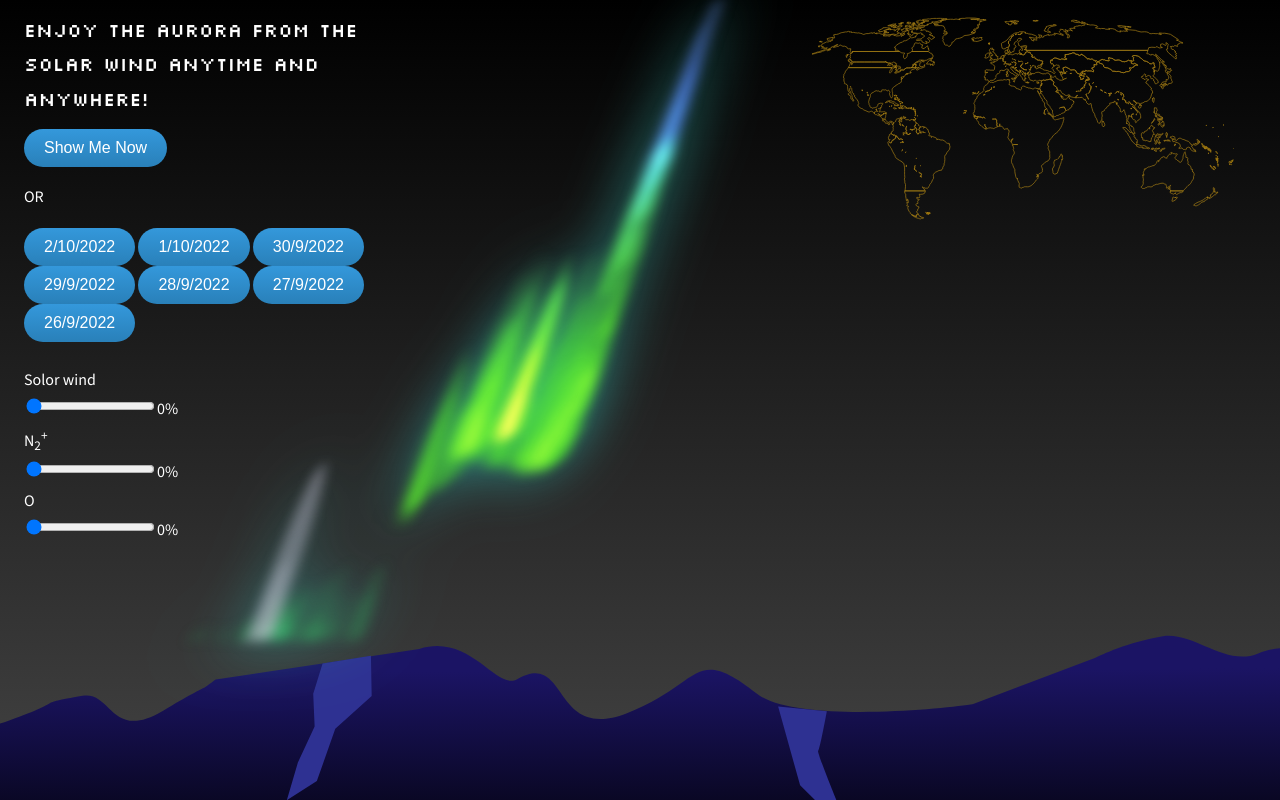
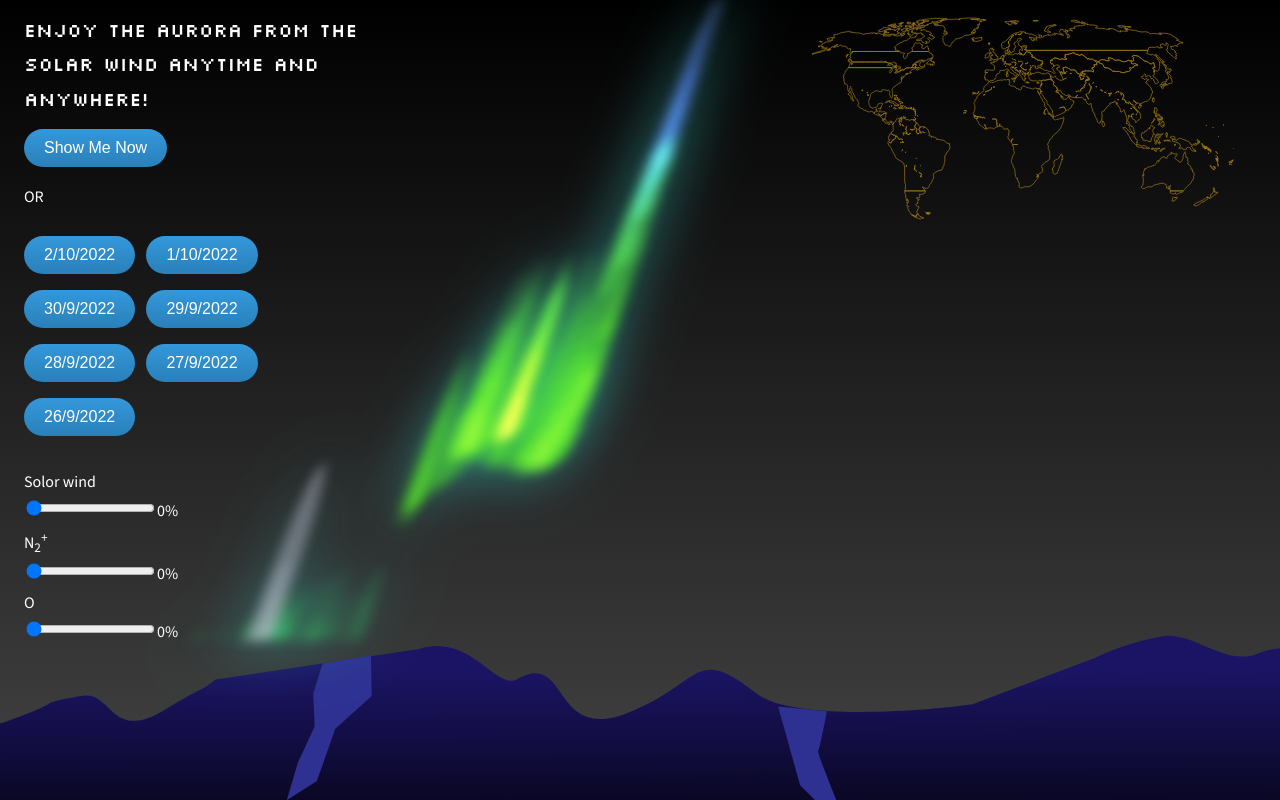
Before and after one commit to hejkeikei/infinity-and-beyond, a PHP site: page / in a window 1280 px wide; the page is wider, and only the part inside the window is pictured. Run offline with PHP 8.4, Linux system fonts and the light colour scheme.

Commit message:
css update
- buttons margin
- map's cursor

```diff
--- a/styles.css
+++ b/styles.css
@@ -70,6 +70,7 @@ h1 {
     left: -33px;
     /* right: 1000px; */
     transform: translate(-2%, -40%);
+    cursor: crosshair;
 }
 
 path,
@@ -118,6 +119,9 @@ button:hover {
     text-decoration: none;
 }
 
+.datechoice {
+    margin: .5rem .5rem .5rem 0;
+}
 
 @media all and (max-width:3200px) {
     svg {
```
